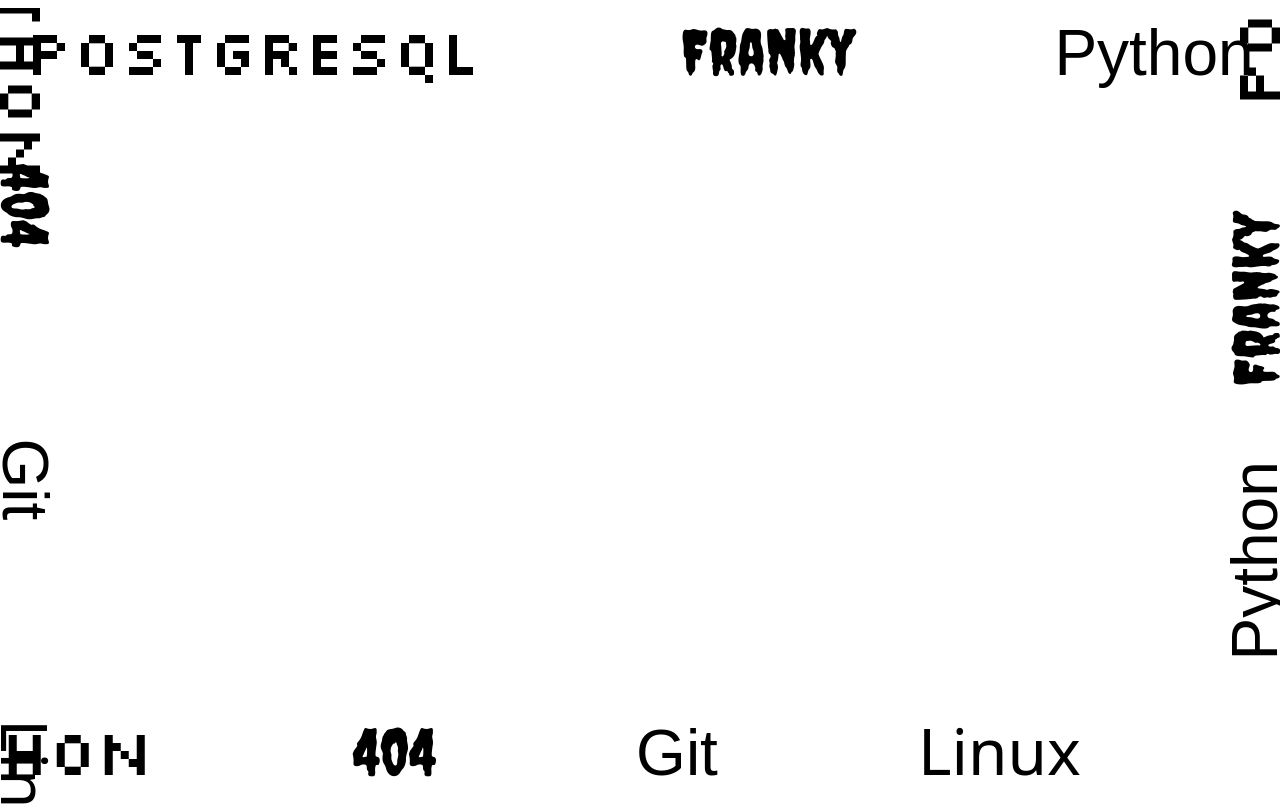
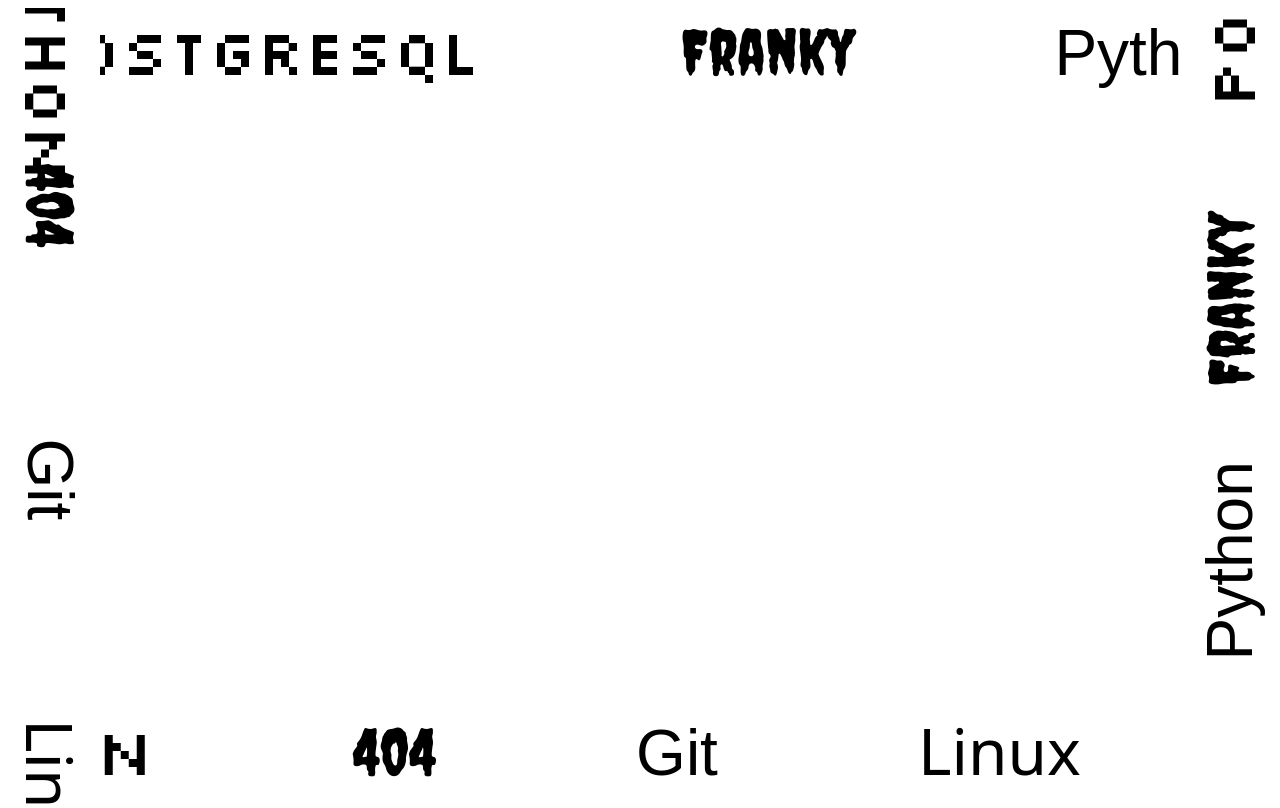
Before and after one commit to Franky-Dee/my-portfolio, a React (Vite) app in the folder my-portfolio/: page / in a window 1280 px wide. Built offline with nearby package versions, Linux system fonts and the light colour scheme; a web font is replaced by a local one.

Commit message:
[ADD] movingWordBorder: Changed vertical border width and added background color to avoid overlap

```diff
--- a/my-portfolio/src/components/movingWordBorder/movingWordBorder.css
+++ b/my-portfolio/src/components/movingWordBorder/movingWordBorder.css
@@ -5,6 +5,7 @@
   align-items: center;
   justify-content: center;
   pointer-events: none;
+  background-color: white;
 }
 
 .top-border, .bottom-border {
@@ -15,7 +16,7 @@
 
 .left-border, .right-border {
   height: 100%;
-  width: 50px;
+  width: 100px;
   flex-direction: column;
 }
 
```
